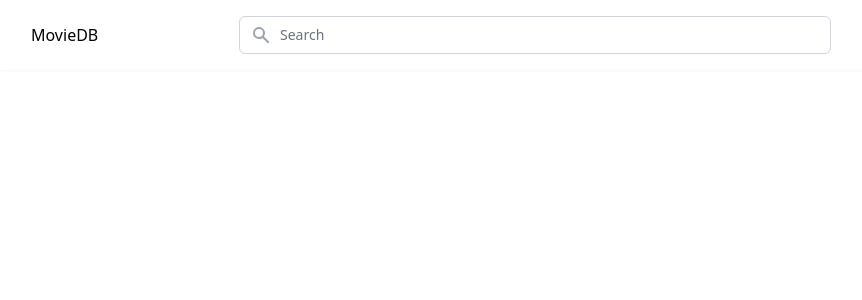
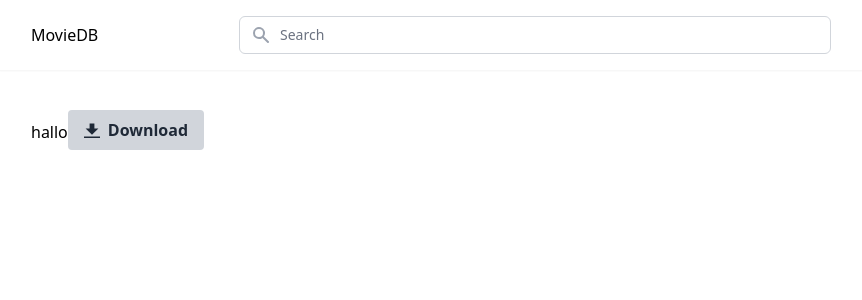
Before and after one commit to Flurokazoo/io-moviedb-react-ts-course-starter-pnntag, a React (Vite) app: page / in a window 1280 px wide. Before the commit this address had no page. Shown: the top 300 px of the page, without its empty margins (1-863 px from the left). Built offline with nearby package versions, Linux system fonts and the light colour scheme.

Commit message:
1 file modified, 1 added

```diff
--- a/src/App.tsx
+++ b/src/App.tsx
@@ -9,10 +9,11 @@ import {
   FavoritesContext,
   FavoritesProvider,
 } from './context/FavoritesContext';
-import { useState } from 'react';
+import Navigation from './components/Navigation';
 
 const App = () => {
   return (
+    <FavoritesProvider>
       <div className="min-h-full">
         <header className="bg-white shadow-sm lg:static lg:overflow-y-visible">
           <div className="max-w-7xl mx-auto px-4 sm:px-6 lg:px-8">
@@ -37,22 +38,24 @@ const App = () => {
                 aria-label="Sidebar"
                 className="sticky top-4 divide-y divide-gray-300"
               >
-              <div className="pb-8 space-y-1">{/* navigation */}</div>
+                <div className="pb-8 space-y-1">
+                  hallo
+                  <Navigation />
+                </div>
               </nav>
             </div>
             <main className="lg:col-span-9">
-            <FavoritesProvider>
               <Routes>
                 <Route path="/home" element={<Home />} />
                 <Route path="/edit/:id" element={<Edit />} />
                 <Route path="/favorites" element={<Favorites />} />
                 <Route path="/detail/:id" element={<Detail />} />
               </Routes>
-            </FavoritesProvider>
             </main>
           </div>
         </div>
       </div>
+    </FavoritesProvider>
   );
 };
 
--- /dev/null
+++ b/src/components/Navigation.tsx
@@ -0,0 +1,18 @@
+import { FunctionComponent } from 'react';
+
+const Navigation: FunctionComponent = () => {
+  return (
+    <button className="bg-gray-300 hover:bg-gray-400 text-gray-800 font-bold py-2 px-4 rounded inline-flex items-center">
+      <svg
+        className="fill-current w-4 h-4 mr-2"
+        xmlns="http://www.w3.org/2000/svg"
+        viewBox="0 0 20 20"
+      >
+        <path d="M13 8V2H7v6H2l8 8 8-8h-5zM0 18h20v2H0v-2z" />
+      </svg>
+      <span>Download</span>
+    </button>
+  );
+};
+
+export default Navigation;
```
Lines whose indentation alone changed are shown as unchanged.
